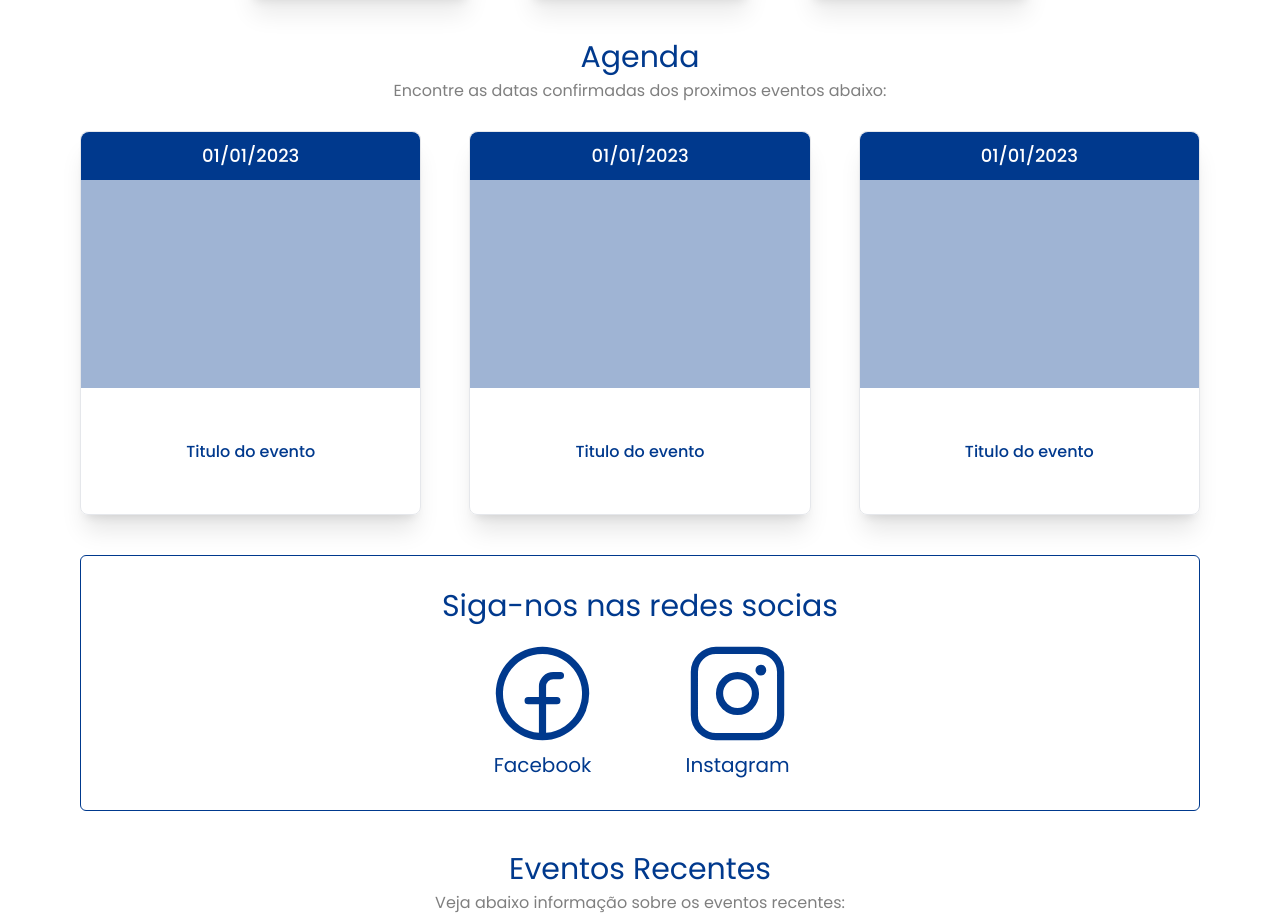
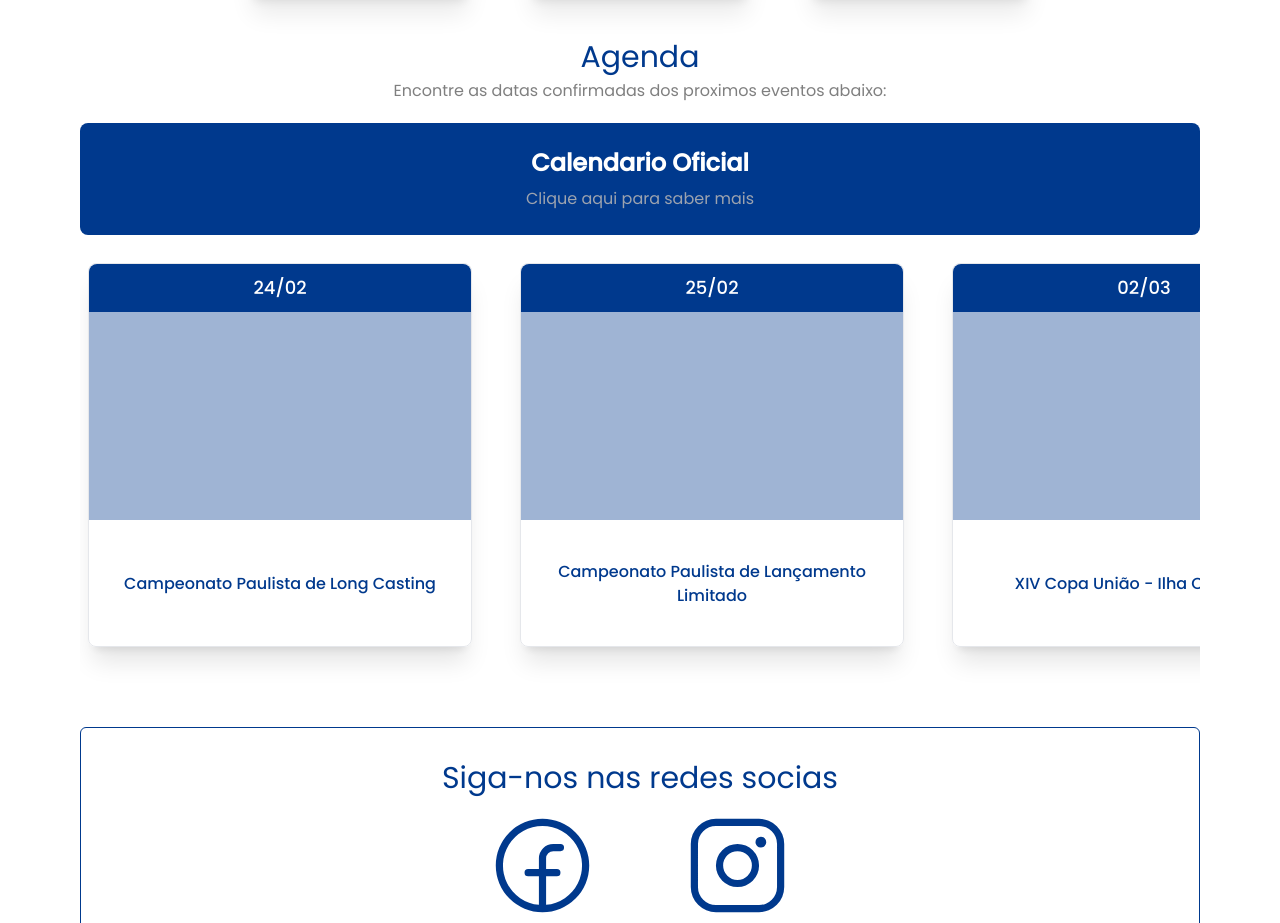
Before and after one commit to miguel-barros/fppl, a Next.js app: page / in a window 1280 px wide. Shown: the part 1069-1992 px from the top of the page. Built offline with nearby package versions, Linux system fonts and the light colour scheme.

Commit message:
feat: adding events in schedule (#14)
* feat: adding calendar events

* fix: fixing title in card

* feat: attach the calendar in home page

* fix: fixing over errors in deploy

```diff
--- a/src/app/page.tsx
+++ b/src/app/page.tsx
@@ -36,15 +36,26 @@ export default function Home() {
           title="Agenda"
           subTitle="Encontre as datas confirmadas dos proximos eventos abaixo:"
         />
+        <Warning
+          title="Calendario Oficial"
+          link="/docs/calendario-fppl-2024.pdf"
+        />
         <Schedule.Grid>
-          {schudules.map((schedule, indx) => (
-            <Schedule.Card
-              key={indx}
-              title={schedule.title}
-              date={schedule.date}
-              image={schedule.image}
-            />
-          ))}
+          {Object.entries(schudules).map(([month, schedule]) => {
+            if (!schedule?.events?.length) return null
+            return (
+              <div key={month} className="flex gap-12">
+                {schedule.events.map((event, eventIndex) => (
+                  <Schedule.Card
+                    key={eventIndex}
+                    image={event.image}
+                    title={event.title}
+                    date={event.dates}
+                  />
+                ))}
+              </div>
+            )
+          })}
         </Schedule.Grid>
       </section>
       <SocialMedia
--- a/src/components/Schedule/card.tsx
+++ b/src/components/Schedule/card.tsx
@@ -2,19 +2,30 @@ import React from "react"
 
 interface CardProps {
   title: string
-  date: string
+  date: string | string[]
   image: string
 }
 
 export default function Card({ title, date, image }: CardProps) {
+  const formatDate = (inputDate: string) => {
+    const [day, month] = inputDate.split("-")
+    return `${day}/${month}`
+  }
+  const formattedDate = () => {
+    if (typeof date === "string") return formatDate(date)
+    return date?.map((singleDate) => formatDate(singleDate)).join(" e ")
+  }
+  if (!date) return null
   return (
-    <div className="h-96 w-96 rounded-lg border shadow-xl ">
+    <div className="h-96 w-96 rounded-lg border shadow-xl">
       <div className="flex h-12 w-full items-center justify-center rounded-t-lg bg-primary">
-        <span className="text-lg font-medium text-white">{date}</span>
+        <span className="text-lg font-medium text-white">
+          {formattedDate()}
+        </span>
       </div>
       <div className="h-52 w-full bg-secondary">{image}</div>
       <div className="flex h-32 w-full items-center justify-center rounded-b-lg">
-        <span className="text-md text-center font-medium text-primary">
+        <span className="text-md w-11/12 text-center font-medium text-primary">
           {title}
         </span>
       </div>
--- a/src/components/Schedule/grid.tsx
+++ b/src/components/Schedule/grid.tsx
@@ -6,7 +6,7 @@ interface GridProps {
 
 export default function Grid({ children }: GridProps) {
   return (
-    <div className="mt-2 flex h-fit w-full justify-center gap-12 max-sm:flex-wrap">
+    <div className="mt-2 flex h-fit w-full gap-12 overflow-x-auto px-2 pb-10 max-sm:flex-wrap">
       {children}
     </div>
   )
--- a/src/mock/schedules.ts
+++ b/src/mock/schedules.ts
@@ -1,17 +1,239 @@
-export const schudules = [
+export const schudules = {
+  january: {
+    events: [],
+  },
+  february: {
+    events: [
       {
-    title: "Titulo do evento",
-    date: "01/01/2023",
+        title: "Campeonato Paulista de Long Casting",
+        dates: ["24-02-2024"],
         image: "",
       },
       {
-    title: "Titulo do evento",
-    date: "01/01/2023",
+        title: "Campeonato Paulista de Lançamento Limitado",
+        dates: ["25-02-2024"],
+        image: "",
+      },
+    ],
+  },
+  march: {
+    events: [
+      {
+        title: "XIV Copa União - Ilha Comprida",
+        dates: ["02-03-2024"],
         image: "",
       },
       {
-    title: "Titulo do evento",
-    date: "01/01/2023",
+        title: "01 á 09 - Campeonato Sulamericano de Pesca",
+        dates: ["02-03-2024", "03-03-2024"],
         image: "",
       },
-]
+      {
+        title: "1o Santista- Perquê/Guarujá",
+        dates: ["10-03-2024"],
+        image: "",
+      },
+      {
+        title: "Prova clube Aramaçan - Peruíbe",
+        dates: ["23-03-2024", "24-03-2024"],
+        image: "",
+      },
+    ],
+  },
+  april: {
+    events: [
+      {
+        title: "19o Torneio Cidade de Santos - Noturna",
+        dates: ["06-04-2024"],
+        image: "",
+      },
+      {
+        title: "7a Copa Casteiros - Univap",
+        dates: ["13-04-2024", "14-05-2024"],
+        image: "",
+      },
+      {
+        title: "Campeonato Paulista de Pesca - Massaguaçu",
+        dates: ["20-04-2024", "21-04-2024"],
+        image: "",
+      },
+      {
+        title: "ADC Embraer - Massaguaçu",
+        dates: ["27-04-2024", "28-04-2024"],
+        image: "",
+      },
+      {
+        title: "Caravelas - Bertioga",
+        dates: ["28-04-2024"],
+        image: "",
+      },
+    ],
+  },
+  may: {
+    events: [
+      {
+        title: "Campeonato Paulista de Pesca - Bertioga",
+        dates: ["18-05-2024", "19-05-2024"],
+        image: "",
+      },
+      {
+        title: "2a etapa Santista- Tombo/Guarujá",
+        dates: ["25-05-2024"],
+        image: "",
+      },
+    ],
+  },
+  june: {
+    events: [
+      {
+        title: "Campeonato Paulista de Long Casting",
+        dates: ["15-06-2024"],
+        image: "",
+      },
+      {
+        title: "Campeonato Paulista de Lançamento Limitado",
+        dates: ["16-06-2024"],
+        image: "",
+      },
+      {
+        title: "Santista Noturna",
+        dates: ["22-06-2024"],
+        image: "",
+      },
+    ],
+  },
+  july: {
+    events: [
+      {
+        title: "Campeonato Brasileiro de Long Casting",
+        dates: ["06-07-2024", "07-07-2024"],
+        image: "",
+      },
+      {
+        title: "3a etapa Santista- Aparecida/Santos",
+        dates: ["13-07-2024"],
+        image: "",
+      },
+      {
+        title: "Campeonato Paulista de Long Casting",
+        dates: ["20-07-2024"],
+        image: "",
+      },
+      {
+        title: "Campeonato Paulista de Lançamento Limitado",
+        dates: ["21-07-2024"],
+        image: "",
+      },
+      {
+        title: "Prova de lançamento Limitado - CPEVAP",
+        dates: ["27-07-2024", "28-07-2024"],
+        image: "",
+      },
+    ],
+  },
+  august: {
+    events: [
+      {
+        title: "Campeonato Paulista de Pesca Noturna - Santos",
+        dates: ["17-08-2024", "18-08-2024"],
+        image: "",
+      },
+      {
+        title: "ADC Embraer - Massaguaçu",
+        dates: ["24-08-2024", "25-08-2024"],
+        image: "",
+      },
+      {
+        title: "Papaiz - Plataforma",
+        dates: ["25-08-2024"],
+        image: "",
+      },
+      {
+        title: "4a etepa Santista - SESC/Bertioga",
+        dates: ["01-08-2024"],
+        image: "",
+      },
+    ],
+  },
+  september: {
+    events: [
+      {
+        title: "Campeonato Brasileiro Pesca Clubes",
+        dates: ["12-09-2024", "13-09-2024", "14-09-2024", "15-09-2024"],
+        image: "",
+      },
+      {
+        title: "Campeonato Paulista de Pesca - São Sebastião",
+        dates: ["21-09-2024", "22-09-2024"],
+        image: "",
+      },
+      {
+        title: "Torneio Amigos do Suzanpesca - Massaguaçu",
+        dates: ["29-09-2024", "22-09-2024"],
+        image: "",
+      },
+    ],
+  },
+  october: {
+    events: [
+      {
+        title: "5a etapa Santista - Plataforma/Mongaguá",
+        dates: ["06-10-2024"],
+        image: "",
+      },
+      {
+        title: "Campeonato Paulista de Pesca - Plataforma Mongaguá",
+        dates: ["19-10-2024", "20-10-2024"],
+        image: "",
+      },
+      {
+        title: "CEPEL - Peruíbe",
+        dates: ["27-10-2024"],
+        image: "",
+      },
+    ],
+  },
+  november: {
+    events: [
+      {
+        title: "11o Torneio Amigos do Jorge- Perequê/Guarujá",
+        dates: ["10-11-2024"],
+        image: "",
+      },
+      {
+        title: "Campeonato Paulista de Long Casting",
+        dates: ["16-11-2024"],
+        image: "",
+      },
+      {
+        title: "Campeonato Paulista de Lançamento Limitado",
+        dates: ["17-11-2024"],
+        image: "",
+      },
+      {
+        title: "ADC Embraer - Massaguaçu",
+        dates: ["23-11-2024", "24-11-2024"],
+        image: "",
+      },
+      {
+        title: "Equibodão - Ilha Comprida",
+        dates: ["23-11-2024"],
+        image: "",
+      },
+      {
+        title: "Festa de encerramento da Federação Paulista",
+        dates: ["23-11-2024"],
+        image: "",
+      },
+    ],
+  },
+  december: {
+    events: [
+      {
+        title: "Prova de Aniversário Mongaguá Plataforma",
+        dates: ["07-12-2024", "08-12-2024"],
+        image: "",
+      },
+    ],
+  },
+}
```
Also changed, not shown: 2 other files (tests, documents, lock files or other folders). Lines whose indentation alone changed are shown as unchanged.
